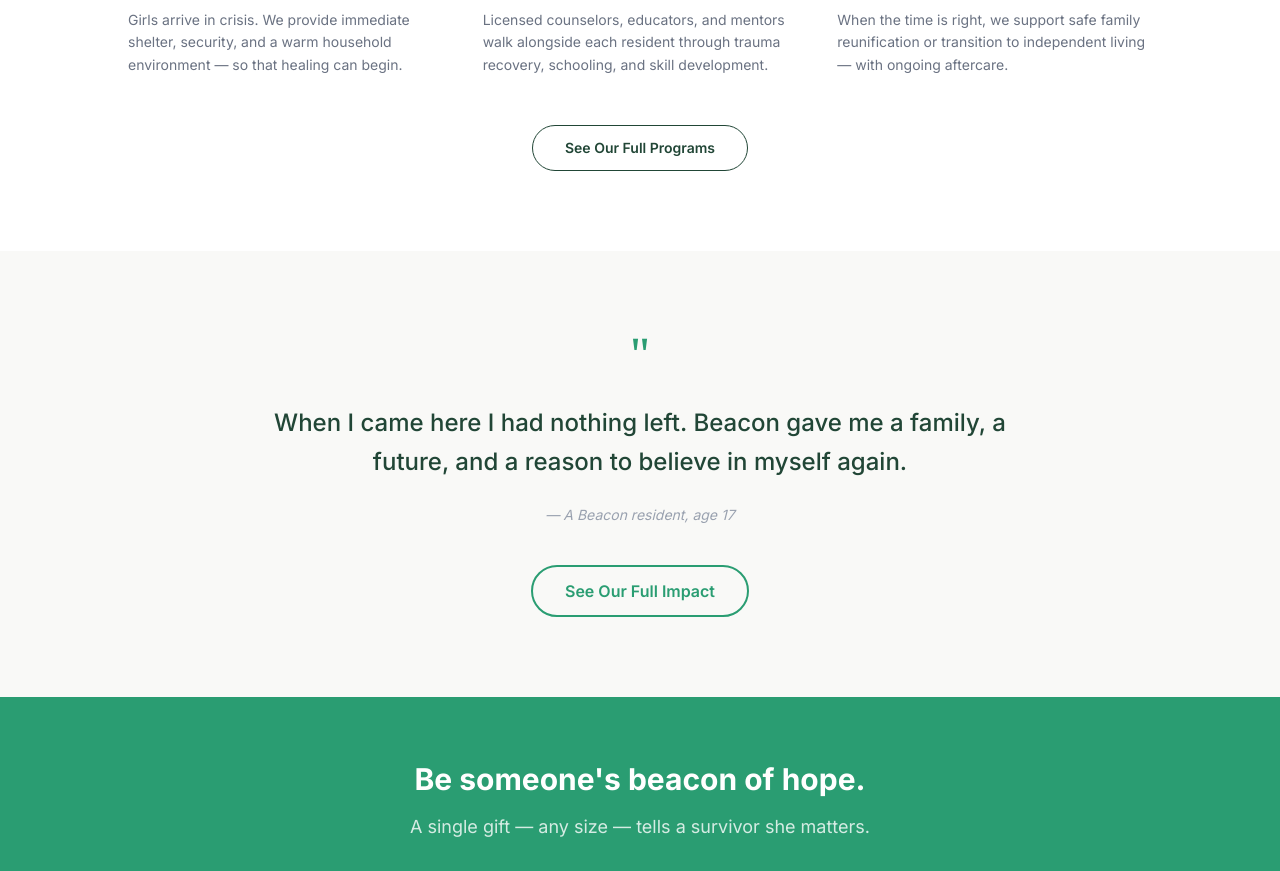
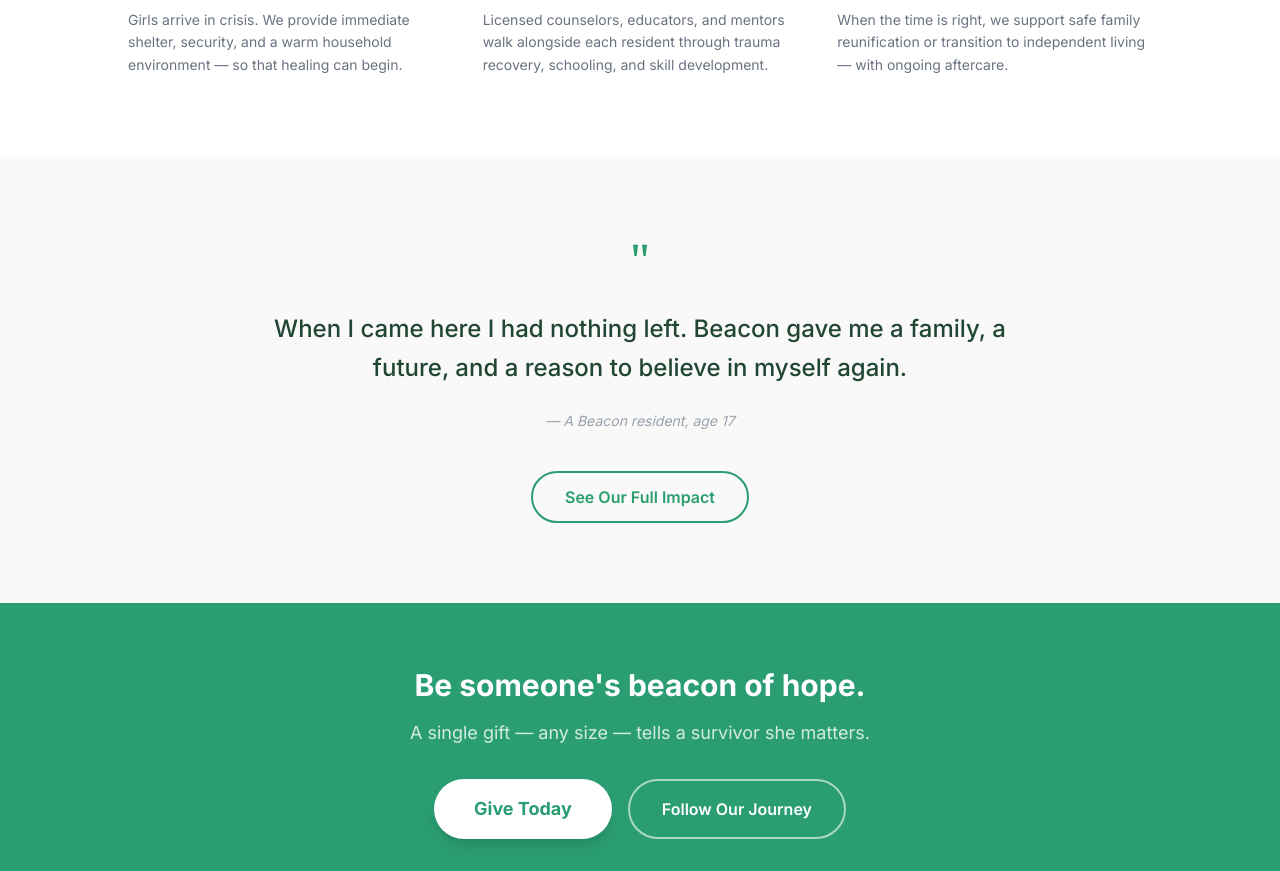
Before and after one commit to trottdog/intex_remake, a React (Vite) app in the folder Asset-Manager/artifacts/beacon/: page / in a window 1280 px wide. Shown: the part 2380-3251 px from the top of the page. Built offline with nearby package versions, Linux system fonts and the light colour scheme; no server answers; what @workspace/api-client-react would draw is missing.

Commit message:
button fixes

```diff
--- a/Asset-Manager/artifacts/beacon/src/components/layouts/PublicLayout.tsx
+++ b/Asset-Manager/artifacts/beacon/src/components/layouts/PublicLayout.tsx
@@ -1,4 +1,4 @@
-import { useState } from "react";
+import { useEffect, useState } from "react";
 import { Link, useLocation } from "wouter";
 import lighthouseLogo from "@assets/Minimalist_lighthouse_logo_design_1775623783267.png";
 
@@ -10,12 +10,17 @@ const NAV_LINKS = [
 ];
 
 function scrollToTop() {
-  window.scrollTo({ top: 0, behavior: "instant" });
+  window.scrollTo({ top: 0, left: 0, behavior: "auto" });
 }
 
 export function PublicLayout({ children }: { children: React.ReactNode }) {
   const [location] = useLocation();
   const [menuOpen, setMenuOpen] = useState(false);
+
+  useEffect(() => {
+    scrollToTop();
+    setMenuOpen(false);
+  }, [location]);
 
   return (
     <div className="min-h-screen flex flex-col bg-white">
--- a/Asset-Manager/artifacts/beacon/src/pages/LandingPage.tsx
+++ b/Asset-Manager/artifacts/beacon/src/pages/LandingPage.tsx
@@ -155,14 +155,6 @@ export default function LandingPage() {
               </div>
             ))}
           </div>
-          <div className="mt-12 text-center">
-            <Link
-              href="/impact"
-              className="inline-block border border-[#214636] text-[#214636] hover:bg-[#214636] hover:text-white px-8 py-3 rounded-full font-semibold text-sm transition-colors"
-            >
-              See Our Full Programs
-            </Link>
-          </div>
         </div>
       </section>
 
```
